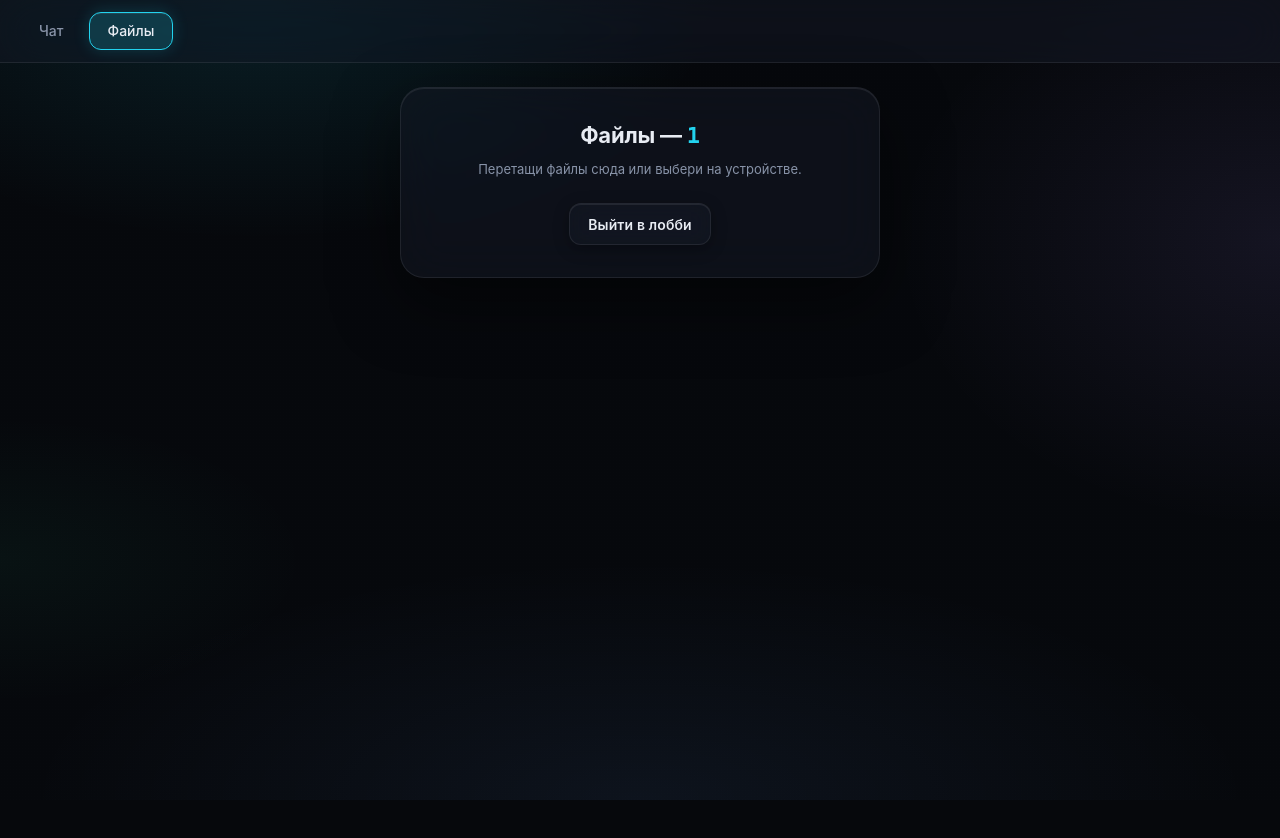
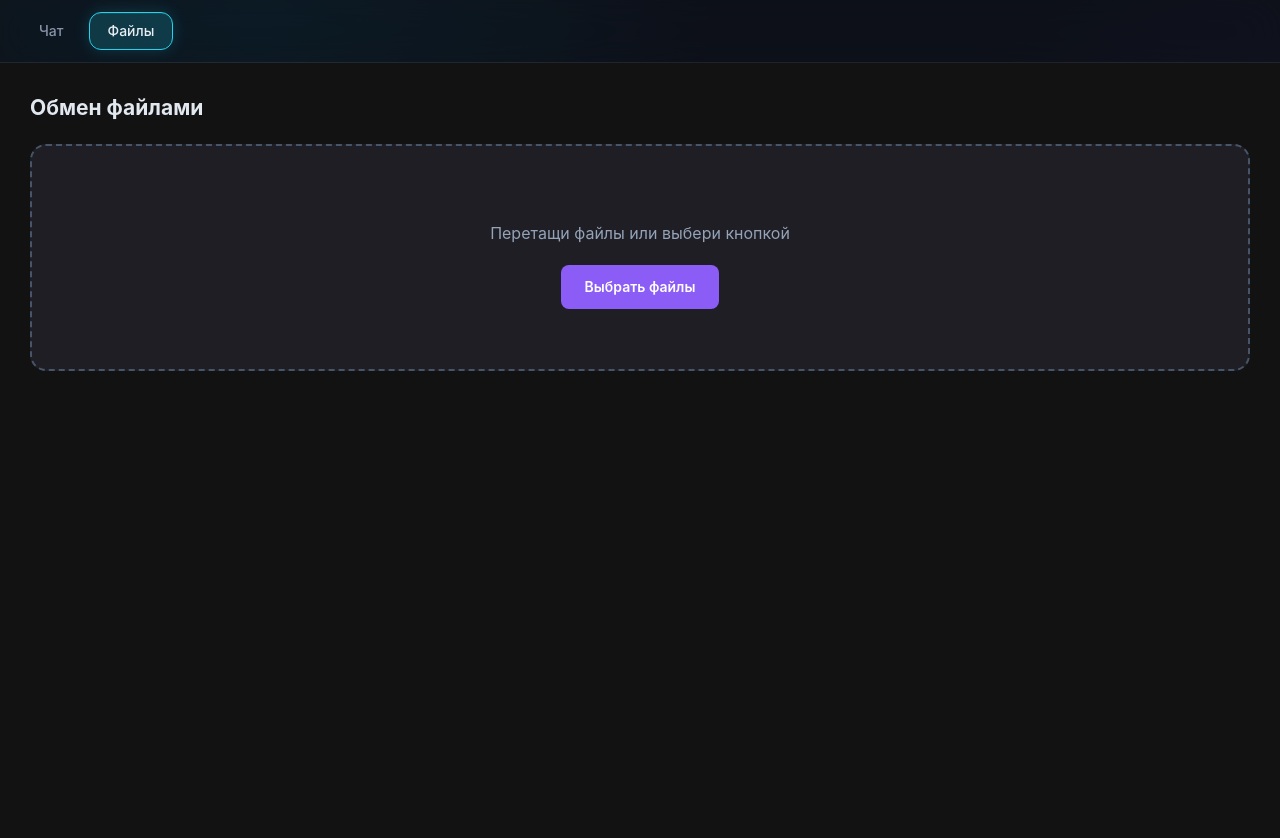
Before and after one commit to StailFX/P2P-chat, a React app: page /room/1/files in a window 1280 px wide. Shown: the top 838 px of the page. Before the commit the page ends 800 px from the top, so only its background shows below. Built offline with nearby package versions, Linux system fonts and the light colour scheme.

Commit message:
feat: интегрировал экран файлов в роутер, добавил drag-and-drop и верстку

```diff
--- a/src/app/store.js
+++ b/src/app/store.js
@@ -1,10 +1,12 @@
 import { configureStore } from '@reduxjs/toolkit';
 import profileReducer from '../features/profile/profileSlice';
 import roomReducer from '../features/room/roomSlice';
+import filesReducer from '../features/filesSlice'; //я ток что добавил
 
 export const store = configureStore({
   reducer: {
     profile: profileReducer,
     room: roomReducer,
+    files: filesReducer, //я ток что добавил
   },
 });
--- /dev/null
+++ b/src/features/filesSlice.js
@@ -0,0 +1,47 @@
+import { createSlice } from '@reduxjs/toolkit';
+
+const initialState = {
+  list: [],
+  isDragging: false,
+  error: null,
+};
+
+const filesSlice = createSlice({
+  name: 'files',
+  initialState,
+  reducers: {
+    addOutgoingFile: (state, action) => {
+      state.list.push({ ...action.payload, direction: 'outgoing', progress: 0, status: 'pending' });
+    },
+    addIncomingFile: (state, action) => {
+      state.list.push({ ...action.payload, direction: 'incoming', progress: 0, status: 'receiving' });
+    },
+    updateFileProgress: (state, action) => {
+      const file = state.list.find(f => f.id === action.payload.id);
+      if (file) file.progress = action.payload.progress;
+    },
+    updateFileStatus: (state, action) => {
+      const file = state.list.find(f => f.id === action.payload.id);
+      if (file) {
+        file.status = action.payload.status;
+        if (action.payload.blobUrl) file.blobUrl = action.payload.blobUrl;
+      }
+    },
+    setDragging: (state, action) => {
+      state.isDragging = action.payload;
+    },
+    clearFiles: (state) => {
+      state.list = [];
+    },
+    setFileError: (state, action) => {
+      state.error = action.payload;
+    }
+  }
+});
+
+export const {
+  addOutgoingFile, addIncomingFile, updateFileProgress,
+  updateFileStatus, setDragging, clearFiles, setFileError
+} = filesSlice.actions;
+
+export default filesSlice.reducer;
--- /dev/null
+++ b/src/screens/Files/Files.css
@@ -0,0 +1,105 @@
+/* Общий контейнер экрана */
+.files-screen {
+  padding: 30px;
+  color: #ffffff; /* Белый текст */
+  background-color: #121212; /* Темный фон страницы */
+  min-height: 100vh;
+  font-family: -apple-system, BlinkMacSystemFont, "Segoe UI", Roboto, Helvetica, Arial, sans-serif;
+  box-sizing: border-box;
+}
+
+.files-screen h2 {
+  margin-top: 0;
+  margin-bottom: 20px;
+  color: #e2e8f0;
+}
+
+/* Зона для Drag-and-Drop */
+.drop-zone {
+  border: 2px dashed #475569; /* Пунктирная граница */
+  border-radius: 16px;
+  padding: 60px 20px;
+  text-align: center;
+  background-color: #1e1e24; /* Чуть светлее фона */
+  transition: all 0.3s ease;
+  margin-bottom: 30px;
+  display: flex;
+  flex-direction: column;
+  align-items: center;
+  justify-content: center;
+}
+
+/* Когда пользователь тащит файл НАД зоной */
+.drop-zone.active {
+  border-color: #8b5cf6; /* Фиолетовый акцент */
+  background-color: rgba(139, 92, 246, 0.1); /* Легкое свечение */
+  transform: scale(1.02); /* Чуть увеличивается */
+}
+
+.drop-zone p {
+  margin-bottom: 20px;
+  color: #94a3b8;
+  font-size: 16px;
+}
+
+/* Кнопка "Выбрать файлы" */
+.upload-btn {
+  background-color: #8b5cf6; /* Фиолетовая кнопка */
+  color: #ffffff;
+  padding: 12px 24px;
+  border-radius: 8px;
+  cursor: pointer;
+  font-weight: 600;
+  transition: background-color 0.2s ease, transform 0.1s ease;
+  display: inline-block;
+}
+
+.upload-btn:hover {
+  background-color: #7c3aed;
+}
+
+.upload-btn:active {
+  transform: scale(0.95);
+}
+
+/* Список файлов */
+.files-list {
+  display: flex;
+  flex-direction: column;
+  gap: 15px;
+}
+
+/* Карточка отдельного файла */
+.file-item {
+  background-color: #1e1e24;
+  border-radius: 12px;
+  padding: 20px;
+  border: 1px solid #334155;
+  box-shadow: 0 4px 6px rgba(0, 0, 0, 0.1);
+}
+
+.file-info {
+  display: flex;
+  justify-content: space-between;
+  margin-bottom: 12px;
+  font-size: 15px;
+  color: #f8fafc;
+  font-weight: 500;
+}
+
+/* Полоска загрузки (контейнер) */
+.progress-bar-container {
+  width: 100%;
+  height: 8px;
+  background-color: #334155;
+  border-radius: 4px;
+  overflow: hidden;
+}
+
+/* Сама ползущая полоска */
+.progress-bar {
+  height: 100%;
+  background-color: #10b981; /* Зеленый цвет успешной загрузки */
+  border-radius: 4px;
+  transition: width 0.3s ease; /* Плавная анимация загрузки */
+}
--- a/src/screens/Files/Files.jsx
+++ b/src/screens/Files/Files.jsx
@@ -1,68 +1,86 @@
-import { useNavigate, useParams } from 'react-router-dom';
-import styled from '@emotion/styled';
-import { Button } from '../../components/Button';
+import React, { useCallback } from 'react';
+import { useDispatch, useSelector } from 'react-redux';
+// Обрати внимание, тут изменился путь до файла (две точки)
+import { setDragging, addOutgoingFile, updateFileProgress, updateFileStatus } from '../../features/filesSlice';
+import './Files.css';
 
-const Wrapper = styled.div({
-  position: 'relative',
-  zIndex: 1,
-  minHeight: '100%',
-  display: 'flex',
-  alignItems: 'center',
-  justifyContent: 'center',
-  padding: 24,
-});
+export const Files = () => {
+  const dispatch = useDispatch();
+  const isDragging = useSelector((state) => state.files.isDragging);
+  const filesList = useSelector((state) => state.files.list);
 
-const Card = styled.section(({ theme }) => ({
-  position: 'relative',
-  maxWidth: 480,
-  width: '100%',
-  background: theme.colors.glassBg,
-  backdropFilter: theme.blurs.glass,
-  WebkitBackdropFilter: theme.blurs.glass,
-  border: `1px solid ${theme.colors.glassBorder}`,
-  borderRadius: theme.radii.xl,
-  padding: 32,
-  textAlign: 'center',
-  boxShadow: `
-    inset 0 1px 0 ${theme.colors.glassHighlight},
-    0 24px 64px rgba(0,0,0,0.5)
-  `,
-}));
+  // ФЕЙКОВАЯ ЗАГРУЗКА
+  const simulateUpload = (fileId) => {
+    let currentProgress = 0;
+    const interval = setInterval(() => {
+      currentProgress += 10;
+      dispatch(updateFileProgress({ id: fileId, progress: currentProgress }));
+      if (currentProgress >= 100) {
+        clearInterval(interval);
+        dispatch(updateFileStatus({ id: fileId, status: 'completed' }));
+      }
+    }, 500);
+  };
 
-const Heading = styled.h1(({ theme }) => ({
-  fontSize: 22,
-  margin: '0 0 8px',
-  fontWeight: 700,
-  letterSpacing: '-0.01em',
-}));
+  const handleDragOver = useCallback((e) => {
+    e.preventDefault();
+    if (!isDragging) dispatch(setDragging(true));
+  }, [dispatch, isDragging]);
 
-const RoomId = styled.span(({ theme }) => ({
-  fontFamily: theme.fonts.mono,
-  color: theme.colors.cyan,
-  fontWeight: 600,
-}));
+  const handleDragLeave = useCallback((e) => {
+    e.preventDefault();
+    dispatch(setDragging(false));
+  }, [dispatch]);
 
-const Hint = styled.p(({ theme }) => ({
-  margin: '0 0 24px',
-  color: theme.colors.textMuted,
-  fontSize: 13,
-}));
+  const handleDrop = useCallback((e) => {
+    e.preventDefault();
+    dispatch(setDragging(false));
 
-export function Files() {
-  const navigate = useNavigate();
-  const { roomId } = useParams();
+    const files = Array.from(e.dataTransfer.files);
+
+    files.forEach((file) => {
+      const fileId = Date.now() + '-' + file.name;
+      dispatch(addOutgoingFile({
+        id: fileId,
+        name: file.name,
+        size: file.size,
+        type: file.type,
+      }));
+      simulateUpload(fileId);
+    });
+  }, [dispatch]);
 
   return (
-    <Wrapper>
-      <Card>
-        <Heading>
-          Файлы — <RoomId>{roomId}</RoomId>
-        </Heading>
-        <Hint>Перетащи файлы сюда или выбери на устройстве.</Hint>
-        <Button variant="secondary" onClick={() => navigate('/')}>
-          Выйти в лобби
-        </Button>
-      </Card>
-    </Wrapper>
+    <div className="files-screen">
+      <h2>Обмен файлами</h2>
+
+      <div
+        className={`drop-zone ${isDragging ? 'active' : ''}`}
+        onDragOver={handleDragOver}
+        onDragLeave={handleDragLeave}
+        onDrop={handleDrop}
+      >
+        <p>{isDragging ? "Бросай сюда!" : "Перетащи файлы или выбери кнопкой"}</p>
+        <input
+            type="file" multiple id="file-input" style={{ display: 'none' }}
+            onChange={(e) => handleDrop({ ...e, dataTransfer: e.target, preventDefault: () => {} })}
+        />
+        <label htmlFor="file-input" className="upload-btn">Выбрать файлы</label>
+      </div>
+
+      <div className="files-list">
+        {filesList.map((file) => (
+          <div key={file.id} className="file-item">
+             <div className="file-info">
+               <span>{file.name} ({(file.size / 1024 / 1024).toFixed(2)} MB)</span>
+               <span>{file.status === 'completed' ? '✅' : '⏳'}</span>
+             </div>
+             <div className="progress-bar-container">
+               <div className="progress-bar" style={{ width: `${file.progress}%` }}></div>
+             </div>
+          </div>
+        ))}
+      </div>
+    </div>
   );
-}
+};
```
